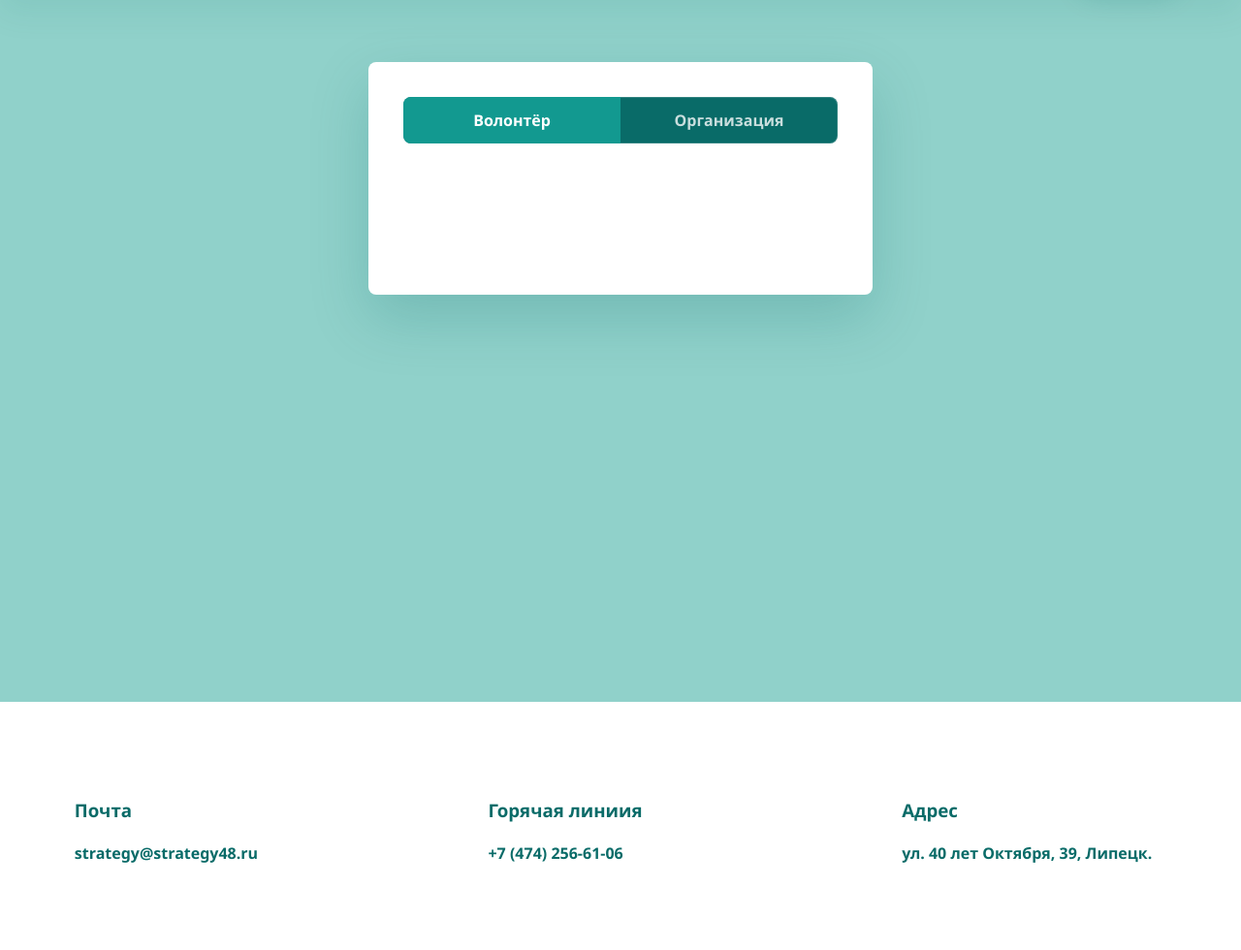
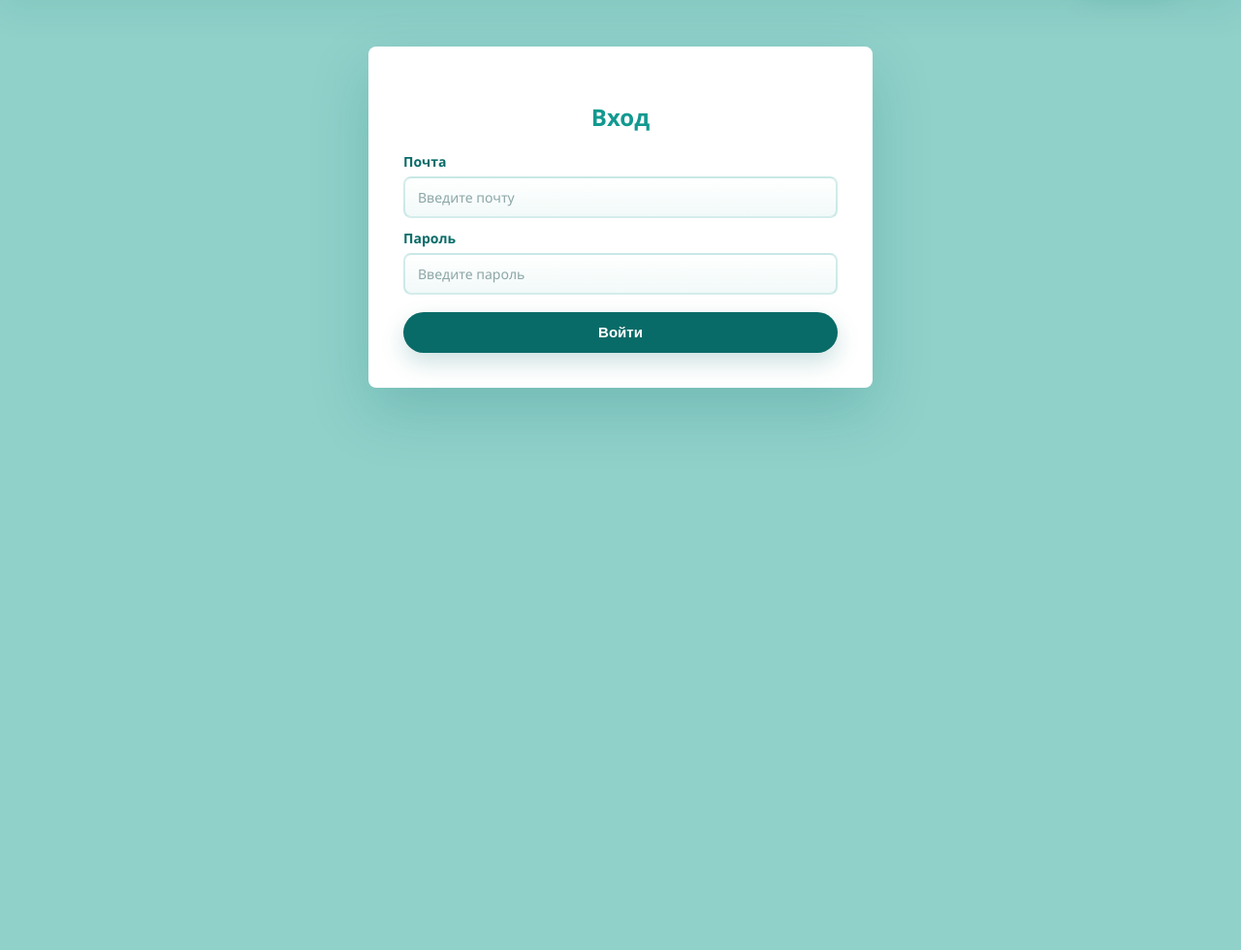
Before and after one commit to Tim-ai1/volunteers, a Flask app: page /login in a window 1280 px wide. Shown: the part 76-1056 px from the top of the page at 97% size. After the commit the page ends 508 px from the top, so only its background shows below. Run offline with Flask 3, Linux system fonts and the light colour scheme.

Commit message:
Added login page

```diff
--- a/static/css/style.css
+++ b/static/css/style.css
@@ -332,7 +332,7 @@ main {
     display: flex;
     align-items: flex-start;
     justify-content: center;
-    padding: clamp(36px, 8vh, 74px) 18px 42px;
+    padding: clamp(28px, 6vh, 54px) 18px 28px;
     background: #90D1CA;
 }
 
--- a/templates/base.html
+++ b/templates/base.html
@@ -25,6 +25,7 @@
 </header>
     {% block content %}
     {% endblock %}
+{% if request.endpoint not in ['login', 'register'] %}
 <footer id="main-footer">
 <div>
     <h3>Почта</h3>
@@ -39,6 +40,7 @@
     <h4>ул. 40 лет Октября, 39, Липецк.</h4>
 </div>
 </footer>
+{% endif %}
 </main>
 </body>
 </html>
--- a/templates/login.html
+++ b/templates/login.html
@@ -2,25 +2,26 @@
 
 {% block content %}
 <section class="auth-page">
-    <div class="auth-card">
-        <div class="role-switch" aria-label="Выбор типа входа">
-            <button class="role-option role-option-active" type="button" data-role="volunteer" aria-pressed="true">Волонтёр</button>
-            <button class="role-option" type="button" data-role="organization" aria-pressed="false">Организация</button>
+    <form class="auth-card" action="{{ url_for('login') }}" method="post">
+        <input type="hidden" name="role" id="selected_role" value="volunteer">
+        <div class="reg_label">
+            <h2>Вход</h2>
         </div>
-    </div>
+        <div class="role-content role-content-active" data-content="volunteer">
+            <div class="volunteer-fields">
+                <label class="form-field" for="email">
+                    <span>Почта</span>
+                    <input type="text" id="email" name="email" placeholder="Введите почту"
+                           autocomplete="email" required>
+                </label>
+                <label class="form-field" for="password">
+                    <span>Пароль</span>
+                    <input type="password" id="password" name="password" placeholder="Введите пароль"
+                           autocomplete="current-password" required>
+                </label>
+            </div>
+        </div>
+        <button class="auth_button" type="submit">Войти</button>
+    </form>
 </section>
-
-<script>
-    document.querySelectorAll('.role-option').forEach((button) => {
-        button.addEventListener('click', () => {
-            document.querySelectorAll('.role-option').forEach((item) => {
-                item.classList.remove('role-option-active');
-                item.setAttribute('aria-pressed', 'false');
-            });
-
-            button.classList.add('role-option-active');
-            button.setAttribute('aria-pressed', 'true');
-        });
-    });
-</script>
 {% endblock content %}
```
Also changed, not shown: templates/register.html (+27 -3 lines).
